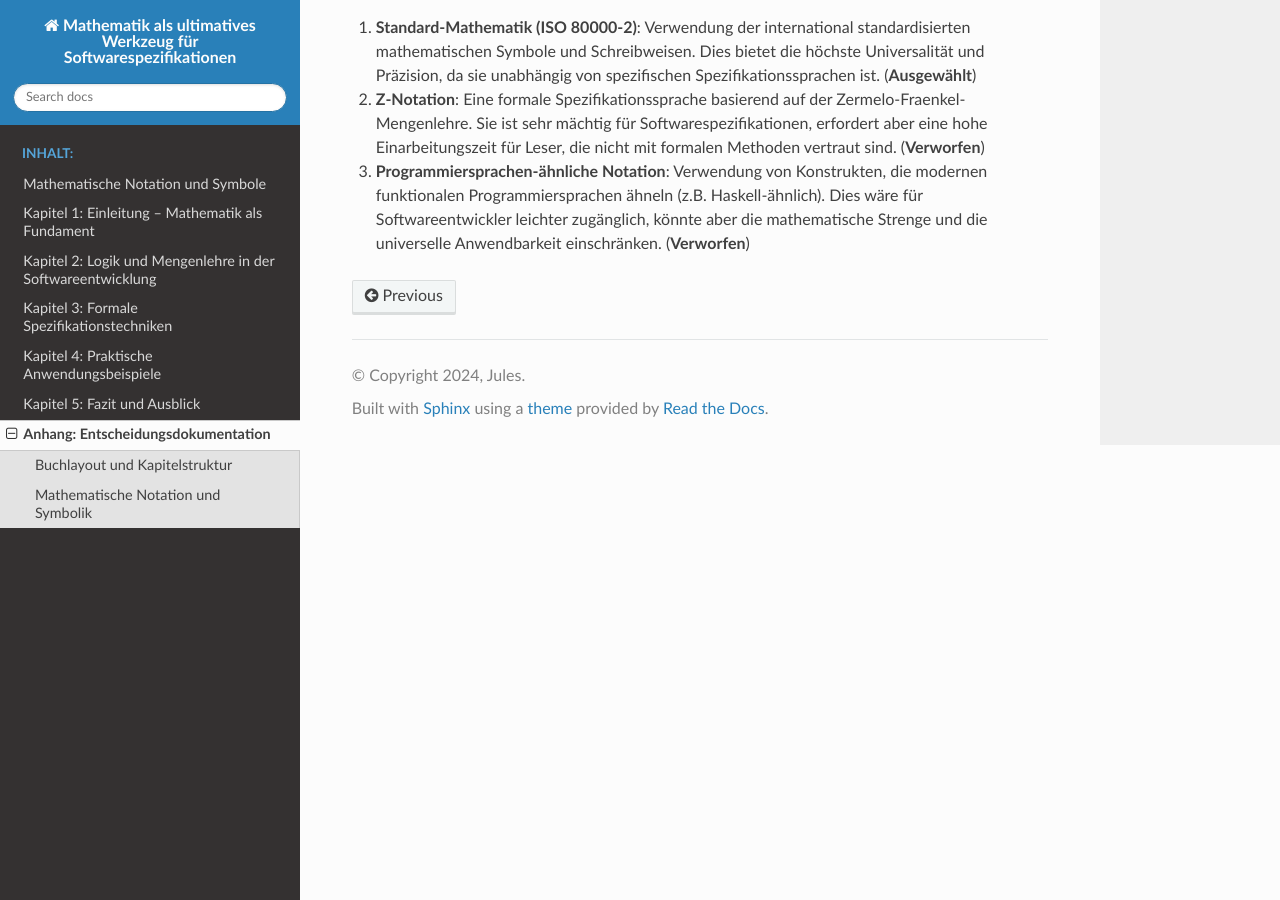
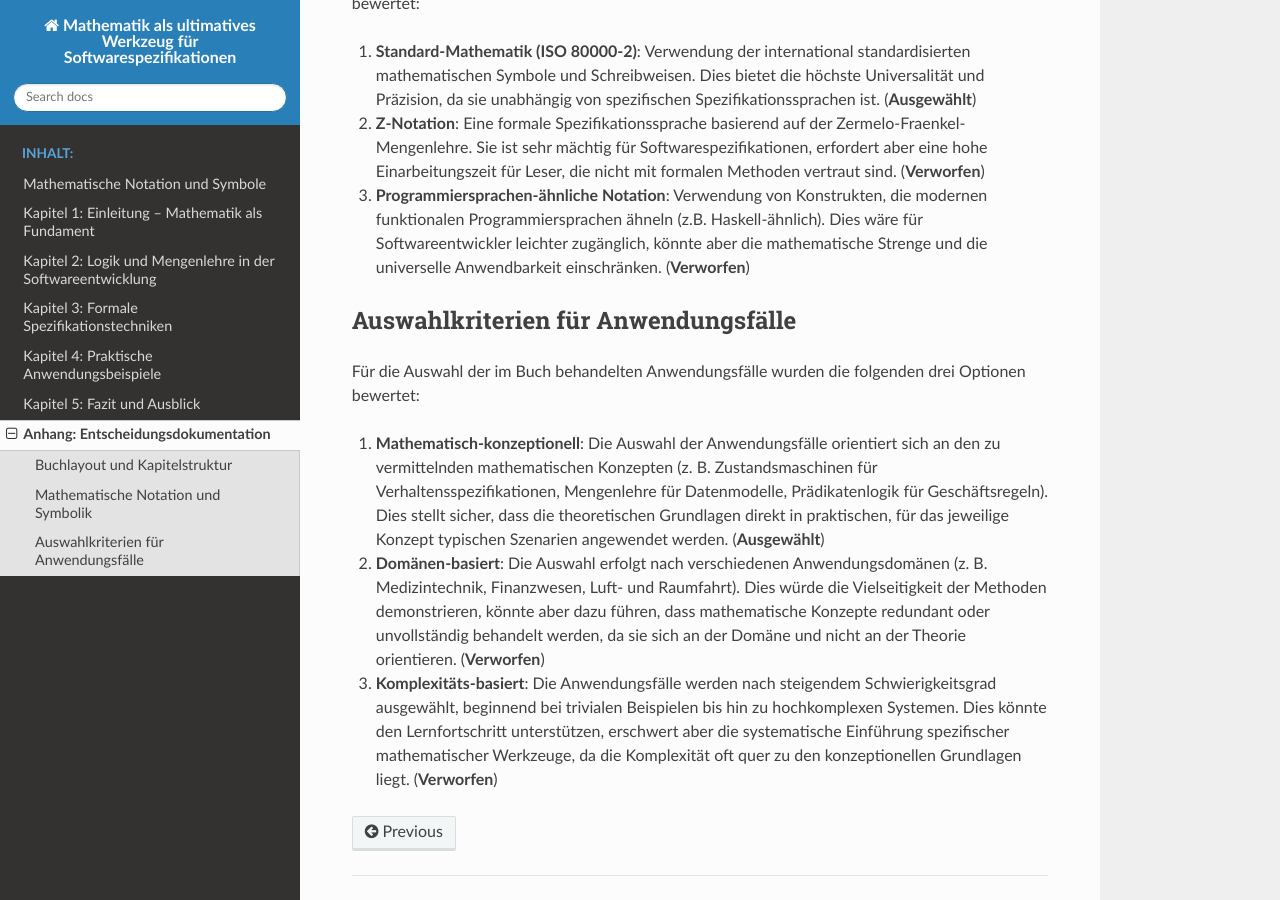
Before and after one commit to chatelao/mathematik-als-programmiersprache, a Sphinx documentation site: the page built from docs/anhang.rst, in a window 1280 px wide and 900 px high, scrolled down 844 px. Built offline with Sphinx 7.4.7 and the Read the Docs theme 3.1.0, drawn with Linux system fonts in a browser that asks for light colours; some of the changed text lies outside the part shown.

Commit message:
Implement roadmap step: define use case selection criteria
- Added decision documentation for use case selection criteria in `docs/anhang.rst`.
- Evaluated three options: Domain-based, Mathematically-conceptual, and Complexity-based.
- Selected Mathematically-conceptual approach to ensure theory-practice alignment.
- Updated `ROADMAP.md`: marked criteria definition as complete (2026-05-07).
- Refined the next roadmap task by breaking down use case identification into three specific sub-tasks (Traffic light, Library management, Discount system).
- Verified documentation build and rendering.

```diff
--- a/docs/anhang.rst
+++ b/docs/anhang.rst
@@ -23,3 +23,12 @@ Für die im Buch verwendete mathematische Notation wurden die folgenden drei Opt
 1. **Standard-Mathematik (ISO 80000-2)**: Verwendung der international standardisierten mathematischen Symbole und Schreibweisen. Dies bietet die höchste Universalität und Präzision, da sie unabhängig von spezifischen Spezifikationssprachen ist. (**Ausgewählt**)
 2. **Z-Notation**: Eine formale Spezifikationssprache basierend auf der Zermelo-Fraenkel-Mengenlehre. Sie ist sehr mächtig für Softwarespezifikationen, erfordert aber eine hohe Einarbeitungszeit für Leser, die nicht mit formalen Methoden vertraut sind. (**Verworfen**)
 3. **Programmiersprachen-ähnliche Notation**: Verwendung von Konstrukten, die modernen funktionalen Programmiersprachen ähneln (z.B. Haskell-ähnlich). Dies wäre für Softwareentwickler leichter zugänglich, könnte aber die mathematische Strenge und die universelle Anwendbarkeit einschränken. (**Verworfen**)
+
+Auswahlkriterien für Anwendungsfälle
+------------------------------------
+
+Für die Auswahl der im Buch behandelten Anwendungsfälle wurden die folgenden drei Optionen bewertet:
+
+1. **Mathematisch-konzeptionell**: Die Auswahl der Anwendungsfälle orientiert sich an den zu vermittelnden mathematischen Konzepten (z. B. Zustandsmaschinen für Verhaltensspezifikationen, Mengenlehre für Datenmodelle, Prädikatenlogik für Geschäftsregeln). Dies stellt sicher, dass die theoretischen Grundlagen direkt in praktischen, für das jeweilige Konzept typischen Szenarien angewendet werden. (**Ausgewählt**)
+2. **Domänen-basiert**: Die Auswahl erfolgt nach verschiedenen Anwendungsdomänen (z. B. Medizintechnik, Finanzwesen, Luft- und Raumfahrt). Dies würde die Vielseitigkeit der Methoden demonstrieren, könnte aber dazu führen, dass mathematische Konzepte redundant oder unvollständig behandelt werden, da sie sich an der Domäne und nicht an der Theorie orientieren. (**Verworfen**)
+3. **Komplexitäts-basiert**: Die Anwendungsfälle werden nach steigendem Schwierigkeitsgrad ausgewählt, beginnend bei trivialen Beispielen bis hin zu hochkomplexen Systemen. Dies könnte den Lernfortschritt unterstützen, erschwert aber die systematische Einführung spezifischer mathematischer Werkzeuge, da die Komplexität oft quer zu den konzeptionellen Grundlagen liegt. (**Verworfen**)
```
Also changed, not shown: ROADMAP.md (+4 -1 lines).
